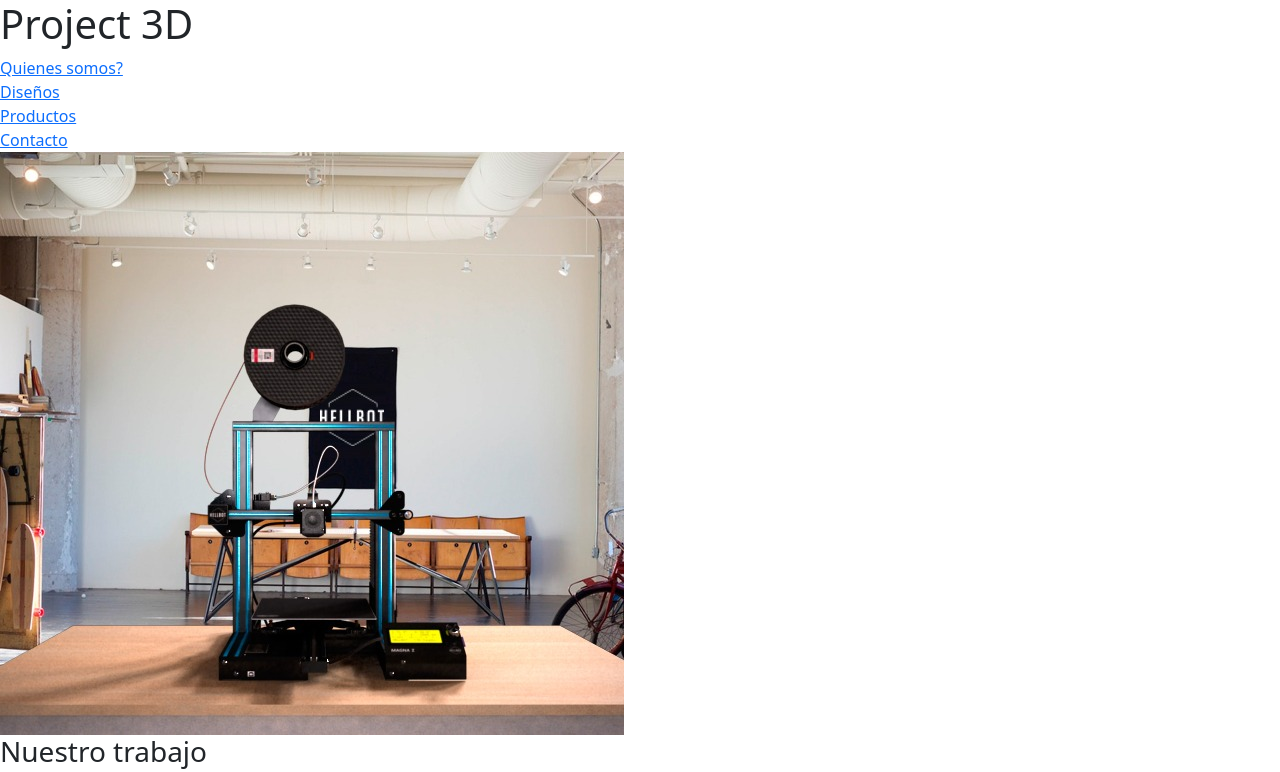
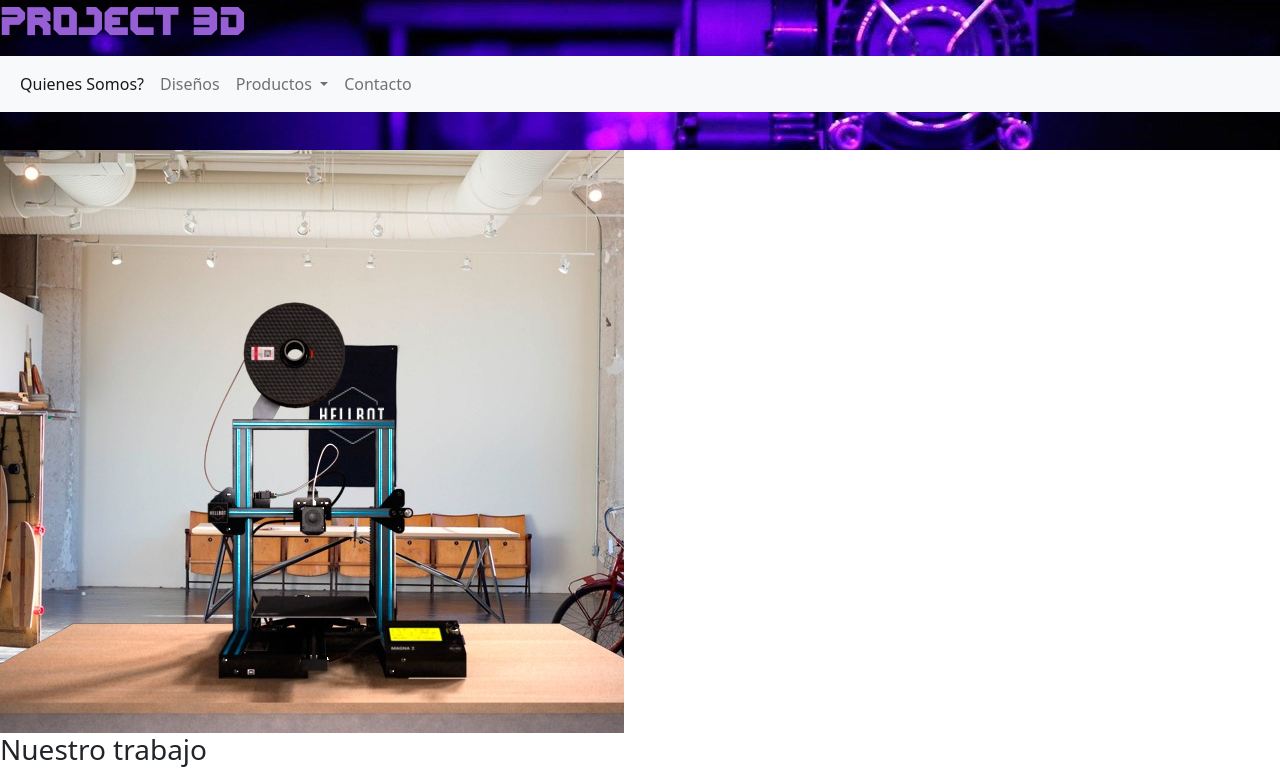
Before and after one commit to CarlosLucero7/PF-Lucero-Carlos, a plain HTML site: page index.html in a window 1280 px wide. Shown: the top 772 px of the page. Drawn offline with nearby package versions, Linux system fonts and the light colour scheme.

Commit message:
creacion del navbar

```diff
--- a/css/style.css
+++ b/css/style.css
@@ -7,3 +7,21 @@
     font-family: sunday;
     src: url(../assist/fonts/SUNDAY.ttf);
  }
+
+ body{
+    height: 150vh;
+    width: 100%;
+ }
+
+ #header{
+    background-image: url(../assist/images/background.jpg);
+    height: 150px;
+
+ }
+
+ #titulo{
+    font-family: carbon;
+    font-size: 5rem !important;
+    color: #965fd4;
+
+ }
--- a/index.html
+++ b/index.html
@@ -12,19 +12,43 @@
 </head>
 
 <body>
-    <header>
-        <div>
+    <header id="header">
+        <div id="titulo">
             <h1>Project 3D</h1>
         </div>
         <section>
-            <nav>
-                <div>
-                    <div><a href="./pages/p_nosotros.html">Quienes somos?</a></div>
-                    <div><a href="./pages/p_diseno.html">Diseños</a></div>
-                    <div><a href="./pages/p_productos.html">Productos</a></div>
-                    <div><a href="./pages/p_contacto.html">Contacto</a></div>
+            <nav class="navbar navbar-expand-lg navbar-light bg-light">
+                <div class="container-fluid">
+                  <button class="navbar-toggler" type="button" data-bs-toggle="collapse" data-bs-target="#navbarSupportedContent" aria-controls="navbarSupportedContent" aria-expanded="false" aria-label="Toggle navigation">
+                    <span class="navbar-toggler-icon"></span>
+                  </button>
+                  <div class="collapse navbar-collapse" id="navbarSupportedContent">
+                    <ul class="navbar-nav me-auto mb-2 mb-lg-0">
+                        <li class="nav-item">
+                            <a class="nav-link active" aria-current="page" href="./pages/p_nosotros.html">Quienes Somos?</a>
+                        </li>
+                        <li class="nav-item">
+                            <a class="nav-link" href="./pages/p_diseno.html">Diseños</a>
+                        </li>
+                        <li class="nav-item dropdown">
+                            <a class="nav-link dropdown-toggle" href="./pages/p_productos.html" id="navbarDropdown" role="button" data-bs-toggle="dropdown" aria-expanded="false">
+                            Productos
+                            </a>
+                            <ul class="dropdown-menu" aria-labelledby="navbarDropdown">
+                                <li><a class="dropdown-item" href="#">Soportes</a></li>
+                                <li><a class="dropdown-item" href="#">Figuras</a></li>
+                                <li><hr class="dropdown-divider"></li>
+                                <li><a class="dropdown-item" href="#">Llaveros</a></li>
+                                <li><a class="dropdown-item" href="#">Repuestos</a></li>
+                            </ul>
+                        </li>
+                        <li class="nav-item">
+                            <a class="nav-link" href="./pages/p_contacto.html">Contacto</a>
+                        </li>
+                    </ul>
+                  </div>
                 </div>
-            </nav>
+              </nav>
         </section>
     </header>
     <main>
```
